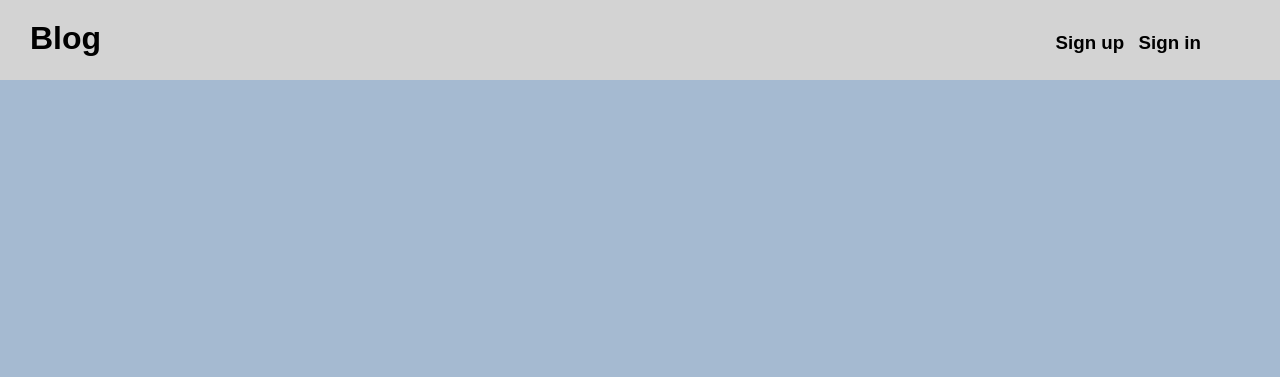
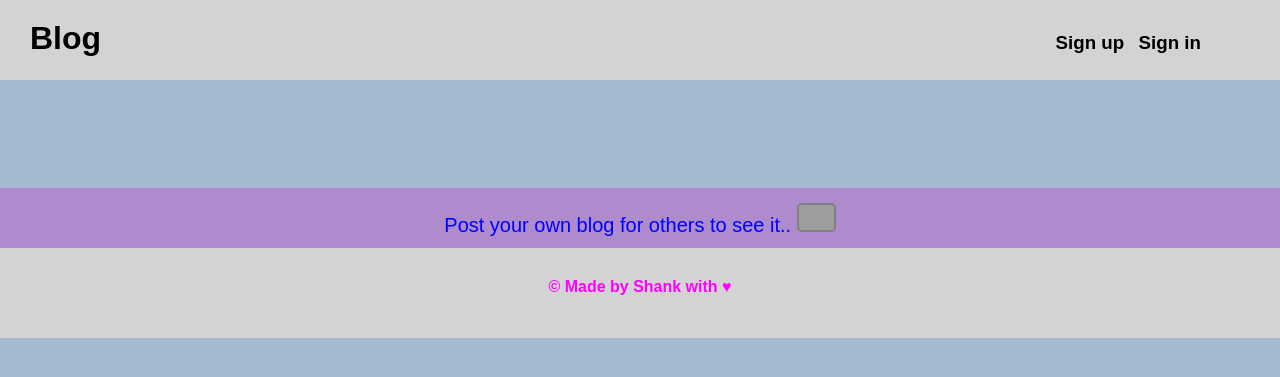
Before and after one commit to shank04/my-blog, a Django app: page / in a window 1280 px wide. Shown: the top 377 px of the page. Run offline with Django 3.2, Linux system fonts and the light colour scheme; data that the repository does not hold is empty; some libraries are stand-ins or nearby versions; grey boxes are pictures that could not be loaded.

Commit message:
users can post

```diff
--- a/blog/templates/blog/post_list.html
+++ b/blog/templates/blog/post_list.html
@@ -40,9 +40,11 @@ body{
 	p{
 		font-size: 20px;
 	}
-	img{
+	#star{
 		display: inline-block;
 		float: right;
+		width: 20px;
+		height: 15px;
 	}
 	ul li{
 		display: inline-block;
@@ -51,16 +53,51 @@ body{
 		padding-left: 950px;
 		padding-right: 10px;
 	}
+	#more{
+		height:60px;
+		background-color: #AD8BCC;
+		text-align: center;
+	}
+	#para{
+		padding-top:15px;
+		color: blue;
+	}
+	p a{
+		color: blue;
+		text-decoration: underline;
+	}
+	#footer{
+		height:60px;
+		background-color: lightgrey;
+		text-align: center;
+		padding-top:30px;
+
+	}
+	#footer h4{
+		color: magenta;
+
+	}
+	#icon{
+		width: 35px;
+		height: 25px;
+
+		border:2px solid grey;
+		border-radius: 5px;
+	}
+	#icon:hover{
+
+	}
 </style>
 </head>
 <body>
 <div id="blog">
 	<ul>
-    <li><h1><a href="{% url 'post_list' %}" id="head1">Blog</a></h1></li>
+    <li><h1><a href="{% url 'post_list' %}" id="head1" title="Home">Blog</a></h1></li>
     {% if user.is_authenticated %}
 
     	<li id="l2"><h3>Hello {{request.user.username}}!</h3></li>
     	<li><h3><a href="{% url 'logout' %}">Sign out</a></h3></li>
+
 	{% else %}
     	<li id="l2"><h3><a href="{% url 'register' %}">Sign up</a></h3></li>
     	<li><h3><a href="{% url 'login' %}">Sign in</a></h3></li>
@@ -74,7 +111,7 @@ body{
     <div id="head1">
         <h1><a href="{% url 'detail' post.id %}">{{ post.title }}</a></h1>
         {% if post.is_liked %}
-        	<img src="http://findicons.com/files/icons/329/simple/128/favorites.png" width="20px" height="15px"></img>
+        	<img src="http://findicons.com/files/icons/329/simple/128/favorites.png" id="star" ></img>
         {% endif %}
         <br><br>
         <p><strong>Published : </strong>{{ post.published_date }}</p>
@@ -84,4 +121,14 @@ body{
         </div>
     </div>
 {% endfor %}
+        <br><br>
+        <br><br>
+        <br><br>
+<div id="more">
+<p id="para">Post your own blog for others to see it..&nbsp;<a href="{% url 'postblog' %}"><img src="https://cdn2.iconfinder.com/data/icons/windows-8-metro-style/128/edit_property.png" id="icon" title="Write Blog"/>  </a></p>
+</div>
+
+<div id="footer">
+<h4>&copy;&nbsp;Made by Shank with &hearts;<h4>
+</div>
 </body>
--- a/blog/urls.py
+++ b/blog/urls.py
@@ -8,8 +8,8 @@ urlpatterns = [
     url(r'^register/$', views.UserFormView.as_view(), name='register'),
     url(r'^login/$', views.LoginFormView.as_view(), name='login'),
     url(r'^logout/$', views.user_logout, name='logout'),
-
-
+    url(r'^post-blog/$', views.postblog.as_view(), name='postblog'),
+    url(r'^posts/edit/(?P<pk>[0-9]+)/$', views.editblog.as_view(), name='edit'),
 
 
 ]
--- a/blog/views.py
+++ b/blog/views.py
@@ -8,6 +8,9 @@ from .forms import UserForm
 from .forms import LoginForm
 from django.contrib.auth import logout
 from django.contrib.auth.decorators import login_required
+from django.views.generic.edit import CreateView,UpdateView,DeleteView
+from django.core.urlresolvers import reverse_lazy
+
 
 def post_list(request):
     posts = Post.objects.all
@@ -92,3 +95,12 @@ def user_logout(request):
     logout(request)
 
     return redirect('post_list')
+
+class postblog(CreateView):
+	model=Post
+	fields=['author','title','text','created_date','published_date']
+
+class editblog(UpdateView):
+	model=Post
+	fields=['author','title','text','created_date','published_date']
+	success_url=reverse_lazy('post_list')
```
Also changed, not shown: blog/models.py (+6 -2 lines), blog/templates/blog/det.html (+33 -4 lines), blog/templates/blog/post_form.html (added, +37 -0 lines), blog/templates/blog/registration-form.html (+20 -16 lines), blog/forms.py (line endings or trailing spaces).
